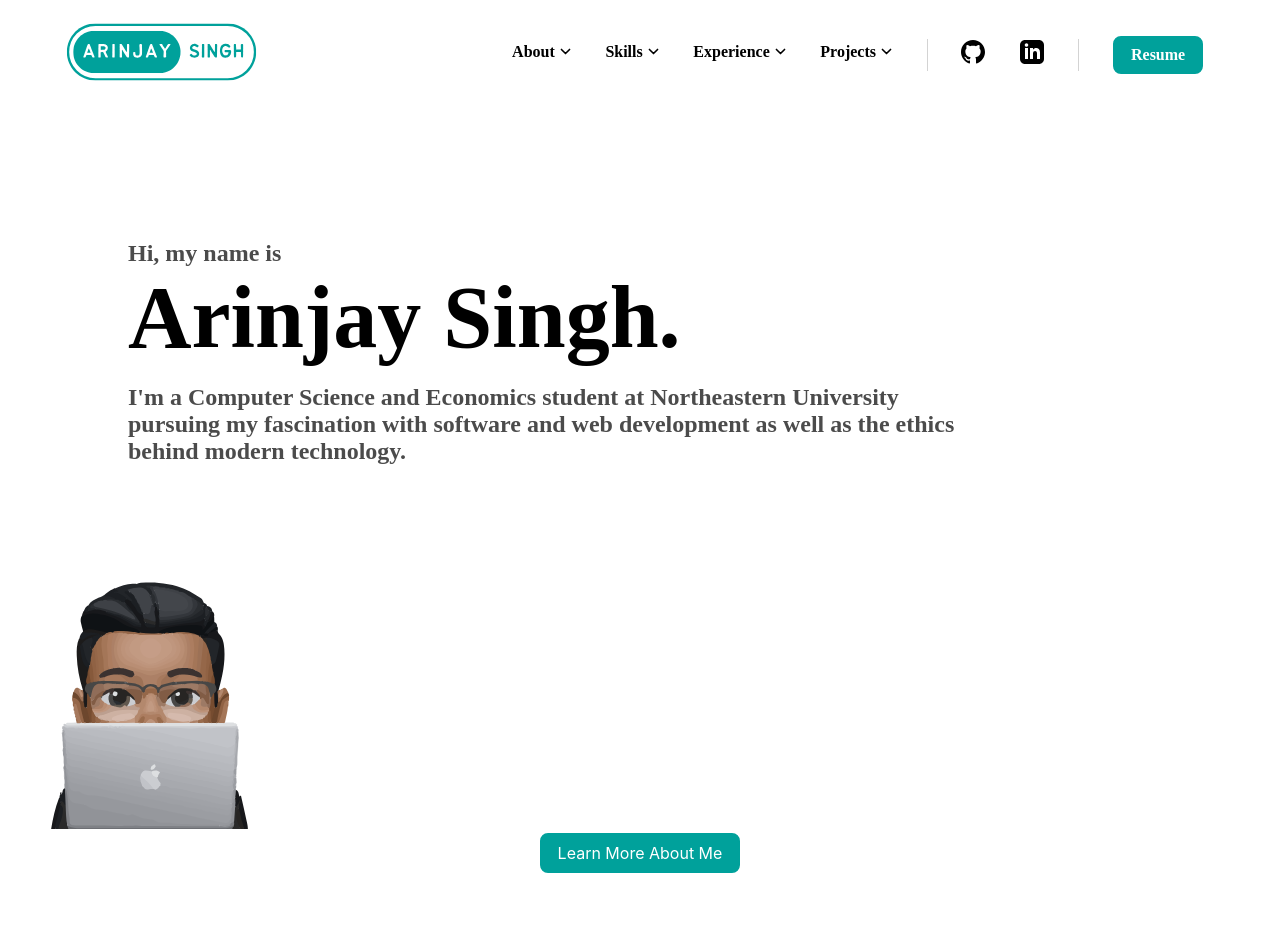
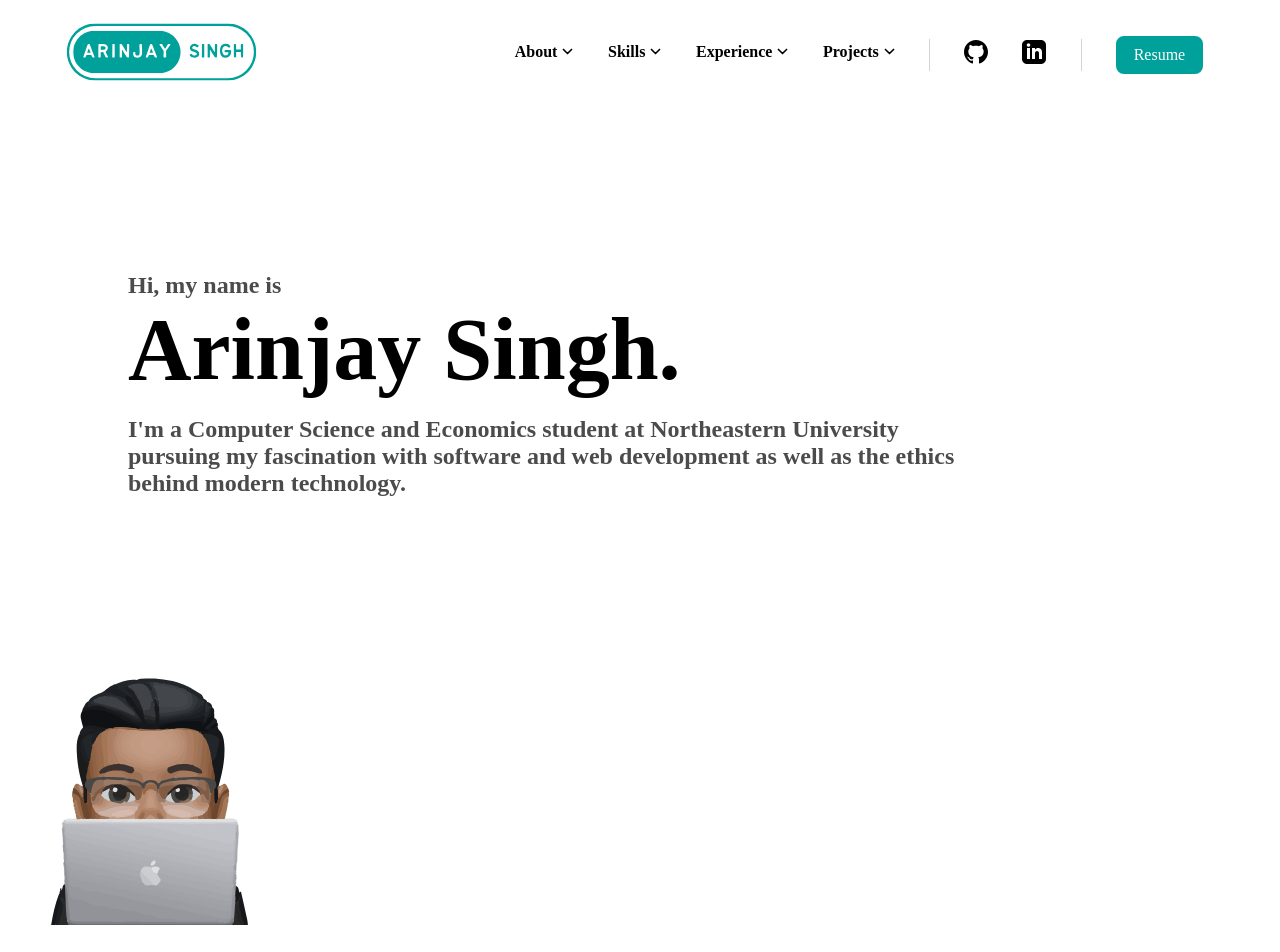
Before and after one commit to arinjay-singh/portfolio, a Next.js app: page / in a window 1280 px wide. Shown: the top 952 px of the page. Before the commit the page ends 873 px from the top, so only its background shows below. Built offline with nearby package versions, Linux system fonts and the light colour scheme.

Commit message:
minor style adjustments

```diff
--- a/components/layout/nav-bar.module.css
+++ b/components/layout/nav-bar.module.css
@@ -73,6 +73,7 @@
   color: white;
   border-radius: 8px;
   text-decoration: none;
+  font-weight: 300;
   transition: background-color 0.3s ease;
   border: 2px solid var(--petronas-green);
 }
@@ -100,7 +101,7 @@
   flex-direction: column;
   position: absolute;
   background-color: white;
-  font-weight: 549;
+  font-weight: 550;
   border-radius: 8px;
   padding: 1rem;
   margin-top: 0.4rem;
--- a/pages/index.js
+++ b/pages/index.js
@@ -6,7 +6,7 @@ import LearnMore from "../components/home-page/learn-more";
 
 export default function Home() {
   return (
-    <div>
+    <div className={classes.home}>
       <div className={classes.hero}>
         <div className={classes.title}>
           <div className={classes.titletext}>
--- a/pages/index.module.css
+++ b/pages/index.module.css
@@ -1,4 +1,9 @@
+.home {
+  font-family: "Sans-Serif Workhorse";
+}
+
 .title {
+  padding: 2rem 0;
   display: inline-block;
 }
 
@@ -6,7 +11,6 @@
   display: block;
   padding: 15rem 6rem 4rem 8rem;
   text-align: left;
-  font-family: "Sans-Serif Workhorse";
 }
 
 .titletext h3 {
@@ -26,4 +30,5 @@
   display: flex;
   justify-content: center;
   align-items: center;
+  font-weight: 300;
 }
```
